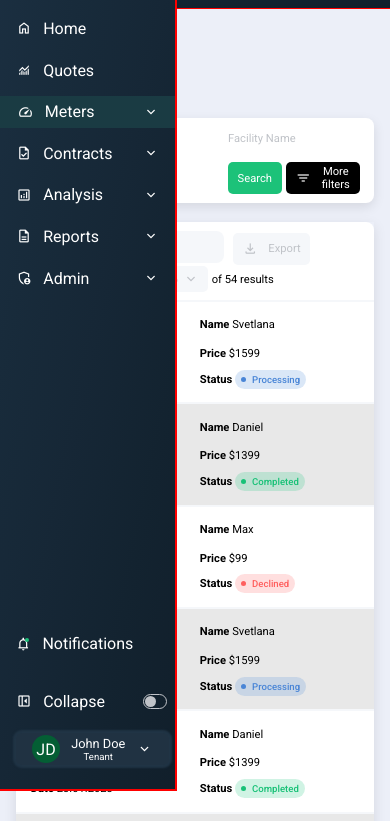
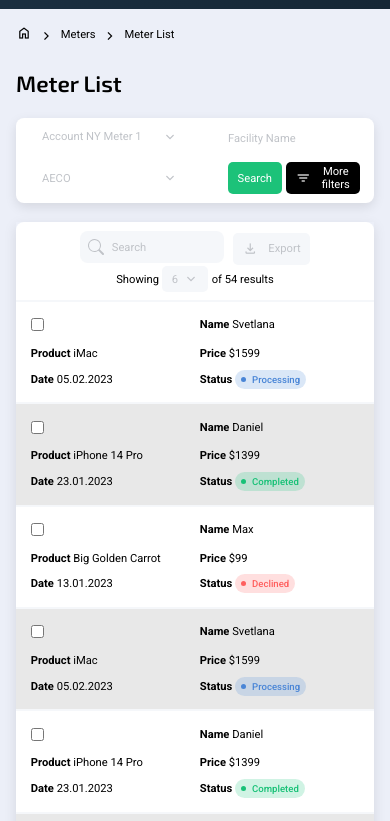
Before and after one commit to olga-zak/intelometry, a plain HTML site: page index.html in a window 390 px wide. Shown: the part 55-876 px from the top of the page. Drawn offline with nearby package versions, Linux system fonts and the light colour scheme.

Commit message:
mob-menu

```diff
--- a/index.html
+++ b/index.html
@@ -27,9 +27,8 @@
               <span class="line line1"></span>
               <span class="line line2"></span>
               <span class="line line3"></span>
-
             </div>
-                <div class="mobile-menu">
+                <div class="navigation">
                 <div>
                     <img src="./images/logo-light.svg" alt="Intelometry logo light" />
                     <nav>
@@ -138,7 +137,7 @@
                         <span class="material-symbols-outlined"> expand_more </span>
                     </a href="#">
                 </div>
-                </div>
+               </div>
             </aside>
         </div>
 
--- a/js/index.js
+++ b/js/index.js
@@ -9,6 +9,6 @@ arrowButton.forEach((el) =>
 
 const burgerOpenBtn = document.querySelector(".checkbox");
 burgerOpenBtn.addEventListener("click", () => {
-  const mobMenu = document.querySelector(".mobile-menu");
-  mobMenu.classList.toggle("invisible");
+  const mobMenu = document.querySelector(".navigation");
+  mobMenu.classList.toggle("open");
 });
--- a/sass/base/_mainLayout.scss
+++ b/sass/base/_mainLayout.scss
@@ -30,7 +30,6 @@
   .main {
     grid-column: 1;
     grid-row: 2;
-    outline: 1px solid red;
   }
   .footer {
     grid-column: 1;
--- a/sass/content/_content.scss
+++ b/sass/content/_content.scss
@@ -2,6 +2,7 @@
 
 main {
   width: 100%;
+  height: 100%;
   padding: 2rem 2.25rem 3rem 2.25rem;
   background-color: getColor("mainBG");
 }
--- a/sass/sidebar/_mobileMenu.scss
+++ b/sass/sidebar/_mobileMenu.scss
@@ -1,37 +1,22 @@
-@media screen and (max-width: 940px) {
-  aside {
-    width: 100%;
-    height: 4rem;
-  }
-
-  .mobile-menu img {
-    margin-left: 1rem;
-    max-width: 6.5rem;
-  }
-}
-
-.mobile-menu {
-  outline: 2px solid red;
-  width: 175px;
-  position: absolute;
-  top: 0;
-  left: 0;
-}
-
-.invisible {
-  @media screen and (max-width: 940px) {
+@media screen and (min-width: 941px) {
+  .checkbox,
+  .hamburger-lines {
     display: none;
   }
 }
 
-//HAMBURGER MENU//
+@media screen and (max-width: 940px) {
+  aside {
+    padding-top: 0;
+    padding-bottom: 0;
+
     .checkbox {
       position: absolute;
       display: block;
       height: 32px;
       width: 25px;
       top: 20px;
-  left: 8.2rem;
+      left: 1rem;
       z-index: 5;
       opacity: 0;
       cursor: pointer;
@@ -43,7 +28,7 @@
       height: 20px;
       width: 25px;
       top: 17px;
-  left: 8.2rem;
+      left: 1rem;
       z-index: 2;
       display: flex;
       flex-direction: column;
@@ -91,9 +76,28 @@ input[type="checkbox"]:checked ~ .hamburger-lines .line3 {
     input[type="checkbox"]:checked ~ .logo {
       display: none;
     }
-@media screen and (min-width: 941px) {
-  .checkbox,
-  .hamburger-lines {
-    display: none;
+  }
+  .navigation {
+    position: absolute;
+    top: 4rem;
+    left: -175px;
+    width: 175px;
+    height: 100vh;
+
+    z-index: 1;
+    background-image: linear-gradient(
+      to left top,
+      #111f2b,
+      #132330,
+      #162736,
+      #182b3b,
+      #1b2f41
+    );
+    transition: all 300ms ease;
+  }
+
+  .navigation.open {
+    left: 0;
+    transition: all 300ms ease;
   }
 }
--- a/sass/sidebar/_sidebar.scss
+++ b/sass/sidebar/_sidebar.scss
@@ -1,14 +1,8 @@
 @import "../utils/mixins";
 
-.open-burger {
-  display: none;
-}
-aside,
-.mobile-menu {
+aside {
   display: flex;
-  flex-direction: column;
-  justify-content: space-between;
-  height: 100%;
+  height: 100vh;
   padding-top: 1.13rem;
   padding-bottom: 1.5rem;
   font-size: 1rem;
@@ -20,6 +14,13 @@ aside,
     #182b3b,
     #1b2f41
   );
+
+  .navigation {
+    height: 100%;
+    display: flex;
+    flex-direction: column;
+    justify-content: space-between;
+  }
 
   img {
     margin: 0 auto 1.75rem auto;
@@ -58,15 +59,3 @@ aside,
     background-color: getColor("sidebarAccent");
   }
 }
-@media screen and (max-width: 940px) {
-  aside {
-    width: 100%;
-    height: 4rem;
-    & > div {
-      display: none;
-    }
-    .open-burger {
-      display: inline-block;
-    }
-  }
-}
```
Also changed, not shown: css/main.css, css/main.min.css, 2 other files. Lines whose indentation alone changed are shown as unchanged.
